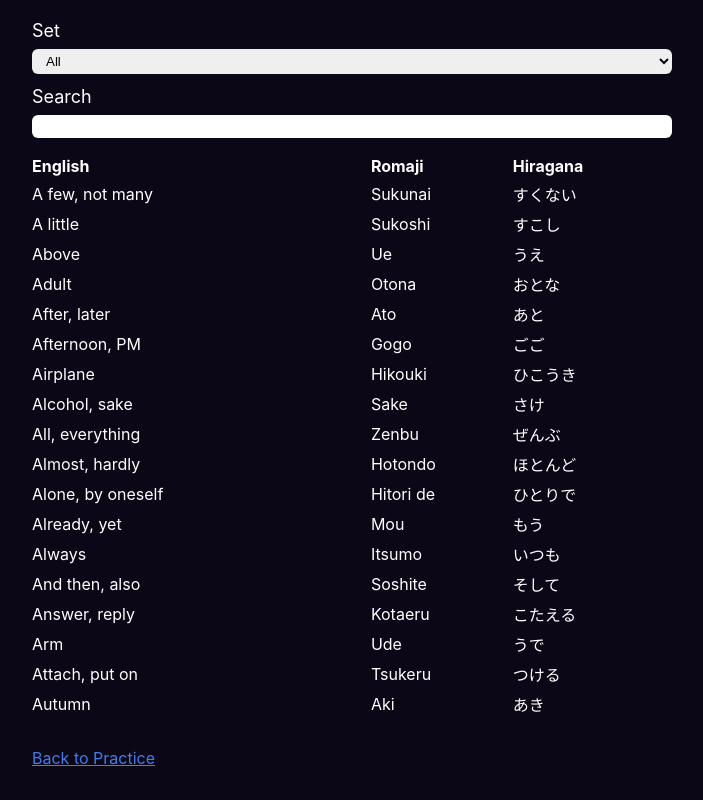
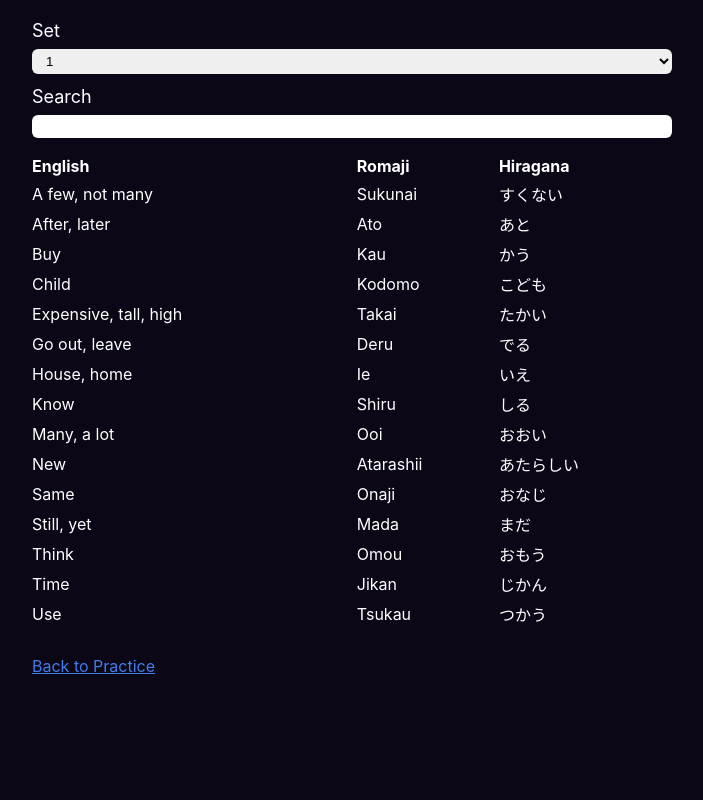
Before and after one commit to smorrier/nihongo-practice, a Next.js app: page /list in a window 1280 px wide. Shown: the whole page, without its empty margins (288-991 px from the left). Built offline with nearby package versions, Linux system fonts and the light colour scheme.

Commit message:
fix list issue

```diff
--- a/src/pages/list.tsx
+++ b/src/pages/list.tsx
@@ -2,7 +2,7 @@
 import { PracticeLink } from "@/components/settings";
 import { sets } from "@/context/ActiveSet/useActiveSet";
 import { SettingsProvider, useSettings } from "@/context/useSettings";
-import React, { ReactElement, useMemo, useState } from "react";
+import React, { ReactElement, useEffect, useMemo, useState } from "react";
 import setData from "@/context/ActiveSet/vocabSets"
 import { ListTable, TableWrapper } from "@/components/list";
 import Container from "@/components/Container";
@@ -11,8 +11,12 @@ import Input from "@/components/Input";
 
 const List = (): ReactElement | null => {
 	const { settings } = useSettings()
-	const [set, setSet] = useState(settings.set)
+	const [set, setSet] = useState<string>('')
 	const [search, setSearch] = useState('')
+
+	useEffect(() => {
+		setSet(settings.set)
+	}, [settings.set])
 
 	const activeSet = useMemo(() => {
 		let _activeSet = setData[parseInt(set || "1") - 1] || []
@@ -39,7 +43,7 @@ const List = (): ReactElement | null => {
 	return <Container>
 		<label>Set</label>
 		<Select value={set} name='set' onChange={onChange}>
-			<option>All</option>
+			<option value="">All</option>
 			{sets.map((set) => (<option key={set}>{set}</option>))}
 		</Select>
 		<label>Search</label>
```
